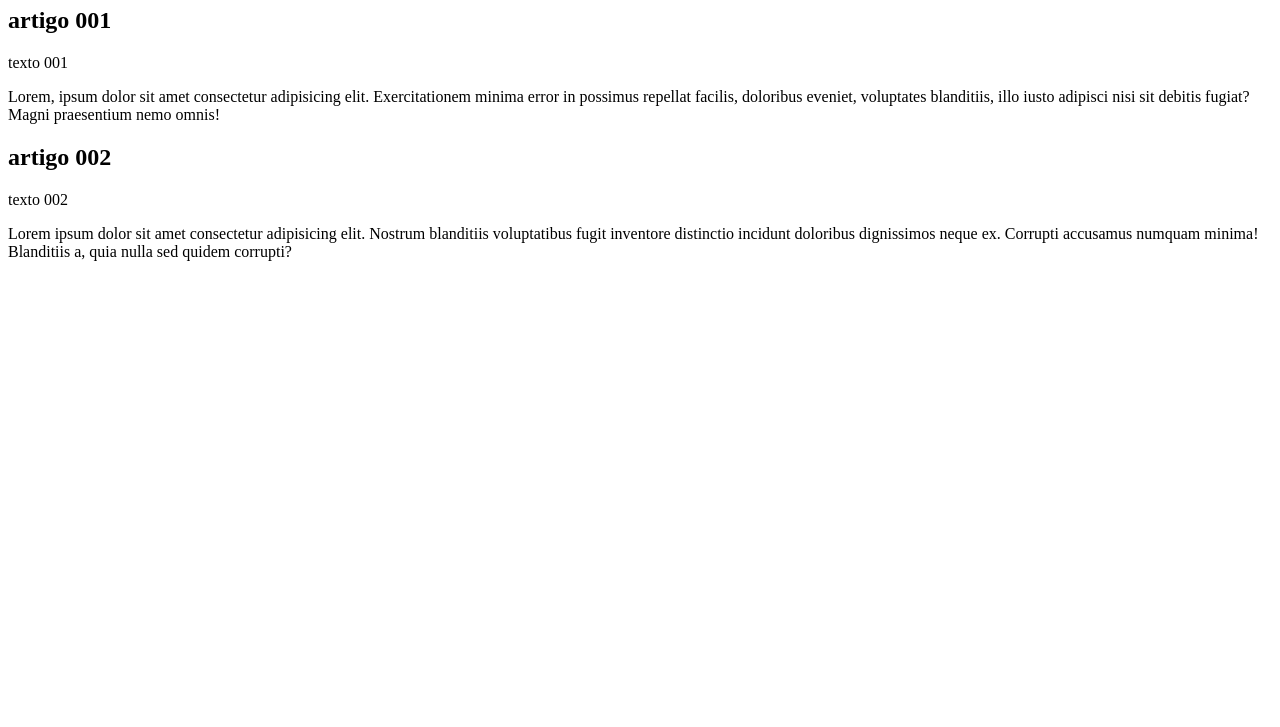
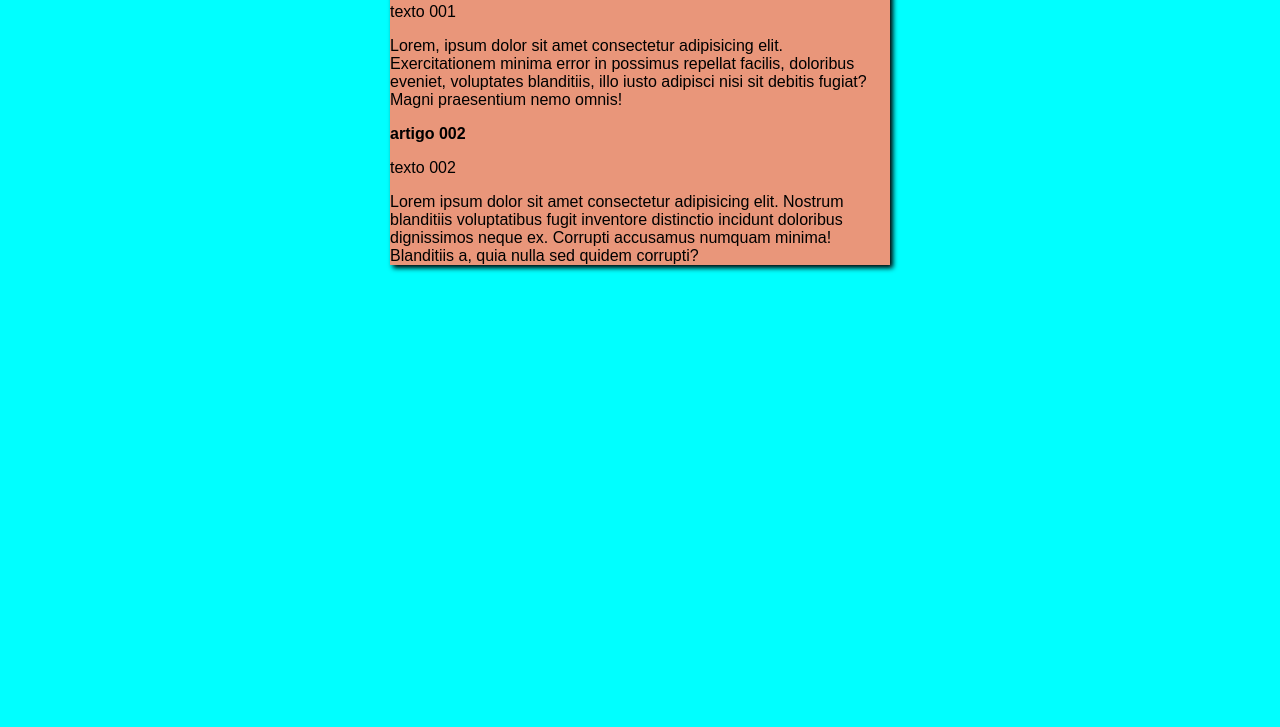
Before and after one commit to barbaraagrs/Projeto-site, a plain HTML site: page index.html in a window 1280 px wide. Shown: the part 73-800 px from the top of the page. Drawn offline with Linux system fonts and the light colour scheme.

Commit message:
iniciei o designer

```diff
--- /dev/null
+++ b/estilos/style.css
@@ -0,0 +1,15 @@
+*{
+    font-family: Arial, Helvetica, sans-serif;
+    font-size: 16px;
+}
+
+body {
+    background-color: aqua;
+}
+
+main {
+    background-color: darksalmon;
+    width: 500px;
+    margin: auto;
+    box-shadow: 3px 3px 5px black;
+}
--- a/index.html
+++ b/index.html
@@ -4,6 +4,7 @@
     <meta charset="UTF-8">
     <meta name="viewport" content="width=device-width, initial-scale=1.0">
     <title>Titulo do site</title>
+    <link rel="stylesheet" href="estilos/style.css">
 </head>
 <body>
     <main>
```
